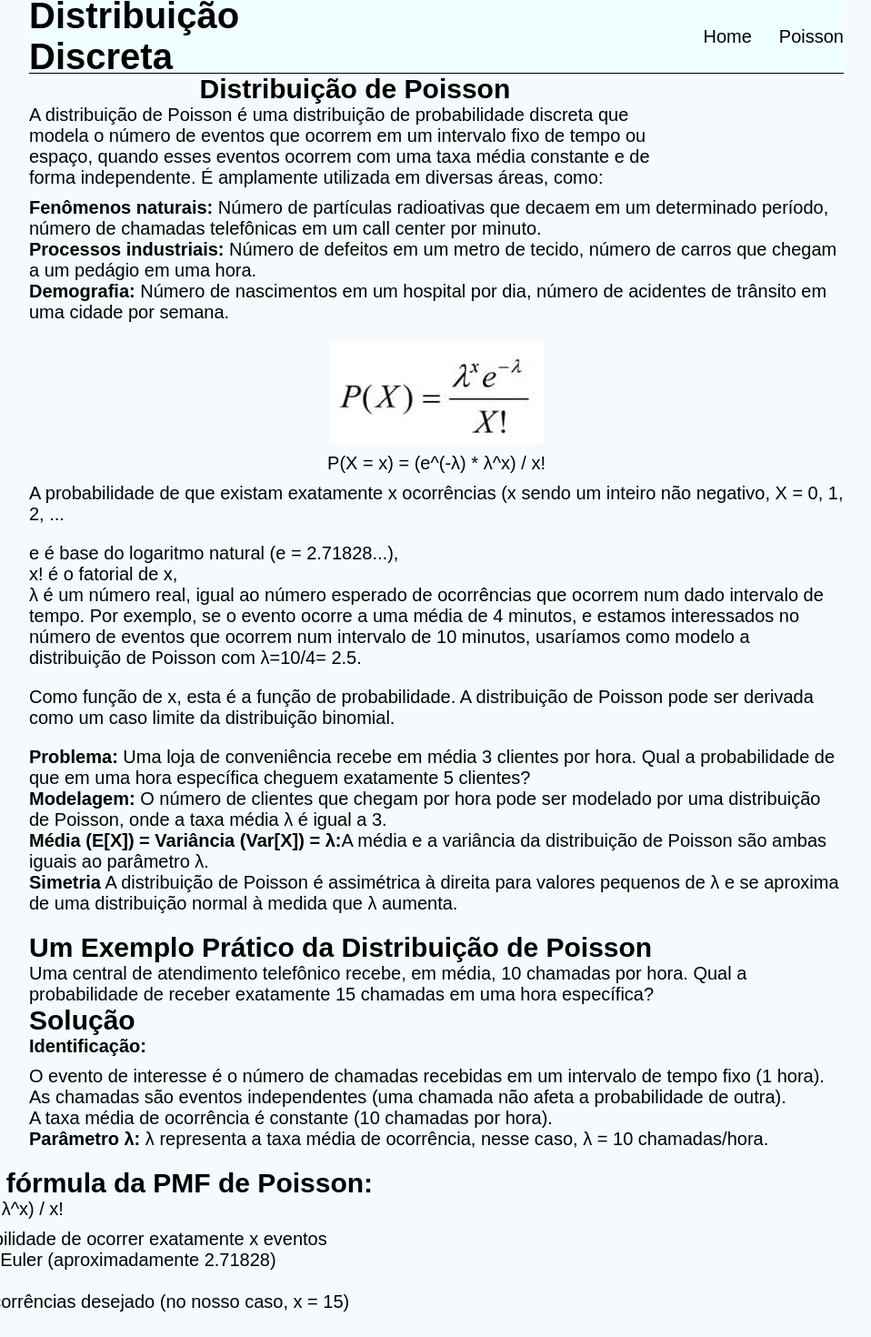
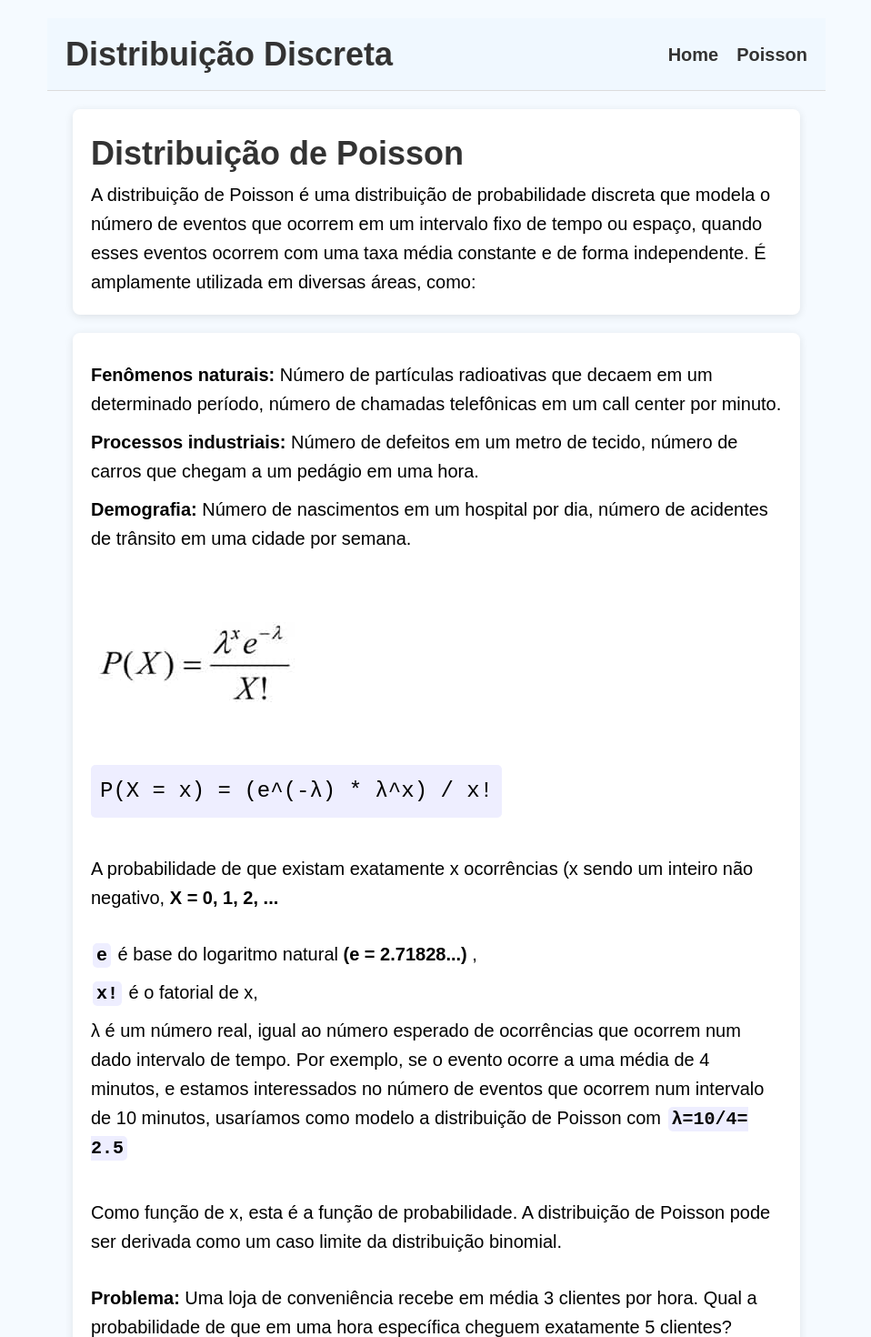
Before and after one commit to ron010-1/probEstProject, a website built with Parcel: page src/pages/explication.html in a window 1280 px wide. Shown: the top 1470 px of the page at 91% size, without its empty margins (160-1118 px from the left). Built offline with nearby package versions, Linux system fonts and the light colour scheme; files whose address does not match are found by name; a web font is replaced by a local one.

Commit message:
style: estiliza pagina home

```diff
--- a/src/pages/explication.html
+++ b/src/pages/explication.html
@@ -14,7 +14,7 @@
     <header>
         <h1>Distribuição Discreta</h1>
         <nav>
-            <a href="/src/pages/explication.html">Home</a>
+            <a href="">Home</a>
             <a href="../../index.html">Poisson</a>
         </nav>
     </header>
@@ -48,20 +48,20 @@
             P(X = x) = (e^(-λ) * λ^x) / x!
         </div>
 
-        <p> A probabilidade de que existam exatamente x ocorrências (x sendo um inteiro não negativo, X = 0, 1, 2, ...
+        <p> A probabilidade de que existam exatamente x ocorrências (x sendo um inteiro não negativo, <b>X = 0, 1, 2, ...</b>
         </p>
 
         <ul>
             <li>
-                e é base do logaritmo natural (e = 2.71828...),
+                <span class="mini-equation">e</span> é base do logaritmo natural <b>(e = 2.71828...)</b> ,
             </li>
             <li>
-                x! é o fatorial de x,
+               <span class="mini-equation">x!</span> é o fatorial de x,
             </li>
             <li>
                 λ é um número real, igual ao número esperado de ocorrências que ocorrem num dado intervalo de tempo. Por
                 exemplo, se o evento ocorre a uma média de 4 minutos, e estamos interessados no número de eventos que
-                ocorrem num intervalo de 10 minutos, usaríamos como modelo a distribuição de Poisson com λ=10/4= 2.5.
+                ocorrem num intervalo de 10 minutos, usaríamos como modelo a distribuição de Poisson com  <span class="mini-equation">λ=10/4= 2.5</span>
             </li>
         </ul>
 
@@ -81,7 +81,7 @@
                 Poisson, onde a taxa média λ é igual a 3.
             </li>
             <li>
-                <b>Média (E[X]) = Variância (Var[X]) = λ:</b>A média e a variância da distribuição de Poisson são ambas
+                <p class="equation">Média (E[X]) = Variância (Var[X]) = λ</p> A média e a variância da distribuição de Poisson são ambas
                 iguais ao parâmetro λ.
             </li>
             <li>
@@ -107,24 +107,24 @@
                 </li>
                 <li>
                     <b>Parâmetro λ:</b>
-                    λ representa a taxa média de ocorrência, nesse caso, λ = 10 chamadas/hora.
+                    <b>λ</b> representa a taxa média de ocorrência, nesse caso, <b>λ = 10 chamadas/hora</b>.
                 </li>
             </ul>
         </div>
         <div>
             <h1>Utilizando a fórmula da PMF de Poisson:</h1>
-            <p>P(X = x) = (e^(-λ) * λ^x) / x!</p>
+            <p class="equation">P(X = x) = (e^(-λ) * λ^x) / x!</p>
             <ul>
-                <li>P(X = x) é a probabilidade de ocorrer exatamente x eventos</li>
-                <li>e é a constante de Euler (aproximadamente 2.71828)</li>
-                <li>λ é a taxa média</li>
-                <li>x é o número de ocorrências desejado (no nosso caso, x = 15)</li>
-                <li>x! é o fatorial de x</li>
+                <li><span class="mini-equation">P(X = x)</span> é a probabilidade de ocorrer exatamente x eventos</li>
+                <li><span class="mini-equation">e</span> é a constante de Euler (aproximadamente 2.71828)</li>
+                <li><span class="mini-equation">λ </span>é a taxa média</li>
+                <li><span class="mini-equation">x </span>é o número de ocorrências desejado (no nosso caso, x = 15)</li>
+                <li><span class="mini-equation">x!</span>é o fatorial de x</li>
             </ul>
             <h3>Substituindo os valores:</h3>
-            <p>P(X = 15) = (e^(-10) * 10^15) / 15!</p>
+            <p class="equation">P(X = 15) = (e^(-10) * 10^15) / 15!</p>
             <h3>Usando uma calculadora científica ou software estatístico, encontramos:</h3>
-            <P>P(X = 15) ≈ 0.0347</P>
+            <P class="equation">P(X = 15) ≈ 0.0347</P>
 
             <h3>Interpretação</h3>
             <p>A probabilidade de a central de atendimento receber exatamente 15 chamadas em uma hora é de
--- a/src/styles/explicationStyle.css
+++ b/src/styles/explicationStyle.css
@@ -12,60 +12,126 @@
 }
 
 * {
-    gap: 0;
     margin: 0;
     padding: 0;
+    box-sizing: border-box;
 }
 
 body {
     background-color: rgb(245, 250, 255);
-    width: 70%;
+    max-width: 70%;
     margin: auto;
+    line-height: 1.6;
+    padding: 20px;
 }
 
 header {
     width: 100%;
     height: 80px;
     display: flex;
-    justify-content: center;
+    justify-content: space-between;
     align-items: center;
-    gap: 50%;
-    background-color: azure;
-    border-bottom: 1px solid black;
+    background-color: #f0f8ff;
+    border-bottom: 1px solid #dcdcdc;
+    padding: 0 20px;
 }
 
 nav {
     display: flex;
-    justify-content: space-between;
-    align-items: center;
-    gap: 30px;
+    gap: 20px;
+}
+
+nav a {
+    text-decoration: none;
+    color: #333;
+    font-weight: bold;
+    transition: color 0.3s ease;
+}
+
+nav a:hover {
+    color: #0073e6;
 }
 
 a {
     text-decoration: none;
     color: black;
+    font-size: 20px;
 }
 
+
 h1 {
-    display: flex;
-    justify-content: start;
+    font-size: 1.8em;
+    color: #333;
 }
 
-#initial{
-    width: 80%;
-    justify-items: center;
+#initial, #main {
+    width: 100%;
+    max-width: 800px;
+    margin: 20px auto;
+    padding: 20px;
+    background-color: #fff;
+    border-radius: 8px;
+    box-shadow: 0 2px 10px rgba(0, 0, 0, 0.1);
 }
 
-#main{
+#main {
     display: flex;
     flex-direction: column;
-    align-items: center;
-    justify-items: center;
-    gap: 10px;
+    align-items: flex-start;
+    gap: 20px;
 }
 
-ul{
+ul {
     list-style-type: none;
-    padding-top: 10px;
-    padding-bottom: 10px;
+    padding: 10px 0;
+    margin: 0;
 }
+
+ul li {
+    margin-bottom: 10px;
+}
+
+img {
+    max-width: 100%;
+    height: auto;
+    margin: 20px 0;
+    border-radius: 8px;
+}
+
+.equation {
+    font-family: 'Courier New', Courier, monospace;
+    font-size: 1.2em;
+    background-color: #eef;
+    padding: 10px;
+    border-radius: 5px;
+    text-align: center;
+    margin: 20px 0;
+}
+.mini-equation {
+    font-family: 'Courier New', Courier, monospace;
+    font-size: 1em;
+    font-weight: bold;
+    background-color: #eef;
+    border-radius: 5px;
+    padding: 2px 4px;
+    display: inline;
+    line-height: normal;
+    margin: 0 2px;
+}
+
+.example {
+    background-color: #f9f9f9;
+    padding: 15px;
+    border-left: 5px solid #0073e6;
+    margin: 20px 0;
+    border-radius: 5px;
+}
+
+footer {
+    text-align: center;
+    padding: 20px 0;
+    margin-top: 20px;
+    font-size: 0.9em;
+    color: #666;
+    border-top: 1px solid #dcdcdc;
+}
--- a/src/styles/indexStyle.css
+++ b/src/styles/indexStyle.css
@@ -1,7 +1,8 @@
+
+Copiar código
 :root {
     font-family: Inter, sans-serif;
     font-feature-settings: 'liga' 1, 'calt' 1;
-    /* fix for Chrome */
 }
 
 @supports (font-variation-settings: normal) {
@@ -14,42 +15,58 @@
     gap: 0;
     margin: 0;
     padding: 0;
+    box-sizing: border-box; /* Garante layout consistente */
 }
 
-body{
+body {
     background-color: rgb(245, 250, 255);
     width: 70%;
     margin: auto;
+    font-size: 16px;
+    line-height: 1.6;
 }
 
 header {
     width: 100%;
     height: 80px;
     display: flex;
-    justify-content: center;
+    justify-content: space-between;
     align-items: center;
-    gap: 50%;
-    background-color: azure;
-    border-bottom: 1px solid black;
+    background-color: #f0f8ff;
+    border-bottom: 1px solid #dcdcdc;
+    padding: 0 20px;
+    margin-top: 20px;
+    box-shadow: 0 2px 5px rgba(0, 0, 0, 0.1);
 }
 
-canvas {
-    width: 100% !important;
-    height: auto !important;
-}
 nav {
     display: flex;
-    justify-content: space-between;
-    align-items: center;
-    gap: 30px;
+    gap: 20px;
+}
+
+nav a {
+    text-decoration: none;
+    color: #333;
+    font-weight: bold;
+    transition: color 0.3s ease;
+}
+
+nav a:hover {
+    color: #0073e6;
 }
 
 a {
     text-decoration: none;
     color: black;
+    font-size: 20px;
 }
 
-section{
+h1 {
+    font-size: 1.8em;
+    color: #333;
+}
+
+section {
     display: flex;
     justify-content: center;
     align-items: start;
@@ -68,7 +85,7 @@ section{
     gap: 10px;
 }
 
-p{
+p {
     font-size: 20px;
 }
 
```
